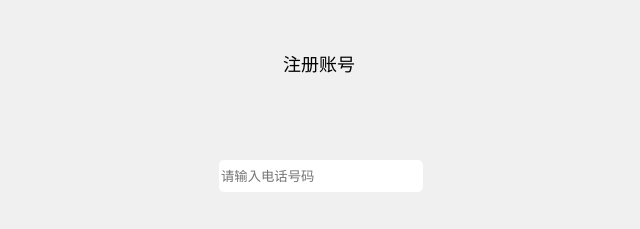
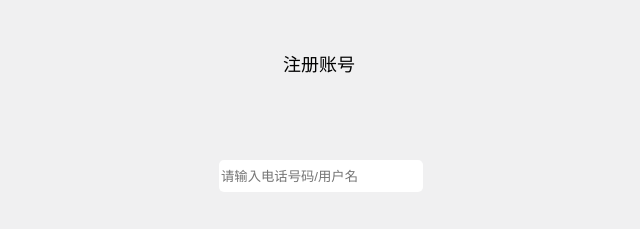
Before and after one commit to WY-392/hopeList, a plain HTML site: page register.html in a window 1280 px wide. Shown: the top 229 px of the page, 321-961 px from the left. Drawn offline with Linux system fonts and the light colour scheme.

Commit message:
Update register.html

```diff
--- a/register.html
+++ b/register.html
@@ -9,7 +9,7 @@
 <body>
     <header>
         <div class="register-text">注册账号</div>
-        <input type="text" class="phonenum" placeholder="请输入电话号码">
+        <input type="text" class="phonenum" placeholder="请输入电话号码/用户名">
         <input type="password" class="userpsd" placeholder="请输入密码">
         <input type="password" class="userpsd2" placeholder="请再次确认密码">
         <div class="verify">
@@ -20,4 +20,5 @@
     </header>
     <script src="./js/register.js"></script>
 </body>
+
 </html>
```
